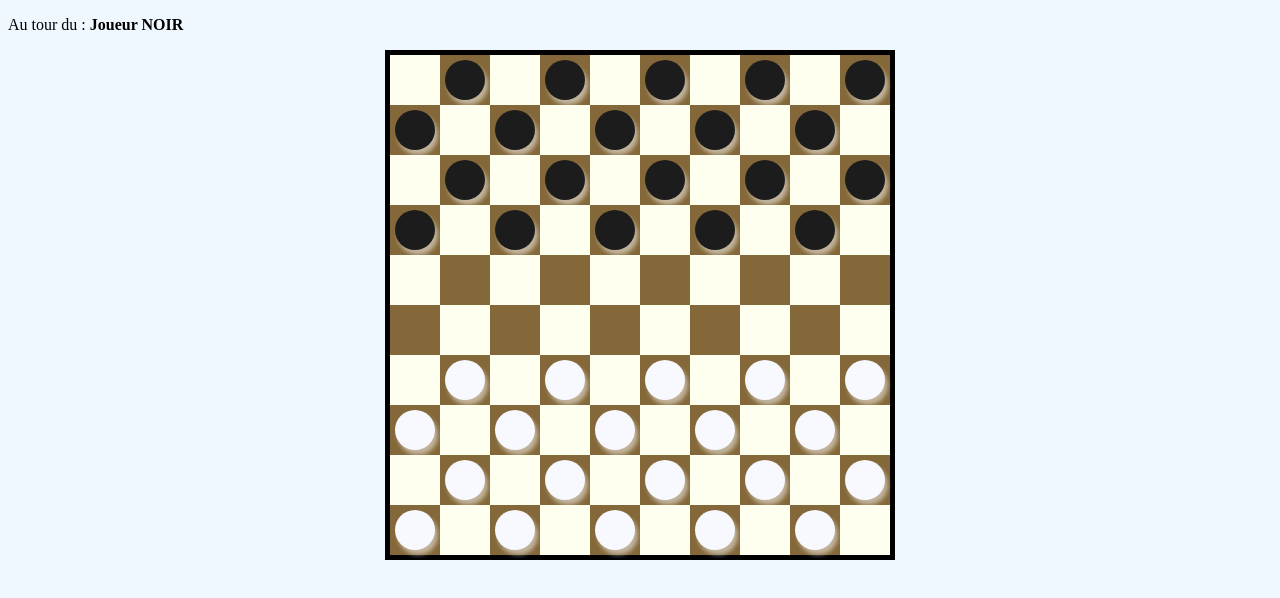
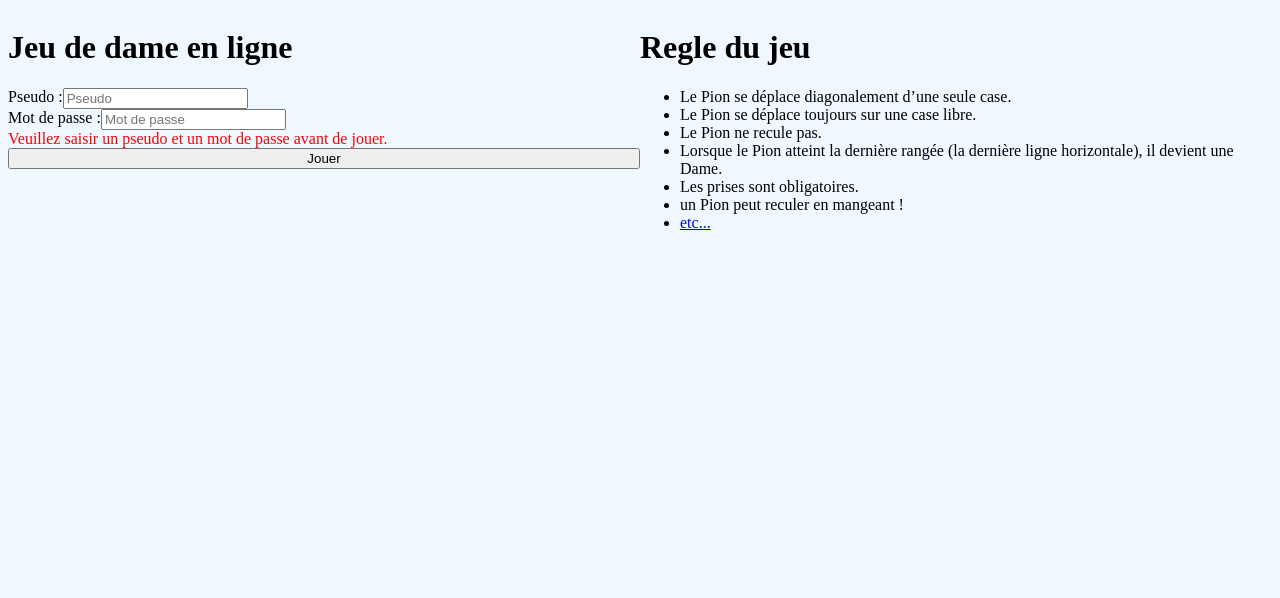
Before and after one commit to gueyemoo/Checkers, a website: page www/index.html in a window 1280 px wide. Both pictures are taken after a click on the button "Jouer". Drawn offline with nearby package versions, Linux system fonts and the light colour scheme.

```diff
--- a/www/game.js
+++ b/www/game.js
@@ -47,7 +47,6 @@
 
     let isNextJumpPossible = false;
     let endGame = false;
-
 
     //GAME LOGIQUE
     function Tile(row, col) { // Construit un constructeur de la map qui prend en parametre la row et la col
--- a/www/index.html
+++ b/www/index.html
@@ -15,11 +15,24 @@
           <h1>Jeu de dame en ligne</h1>
           <div class="formCase">
             <label for="pseudo"> Pseudo : </label>
-            <input type="text" placeholder="Pseudo" />
+            <input
+              type="text"
+              placeholder="Pseudo"
+              id="username"
+              required="true"
+            />
           </div>
           <div class="formCase">
             <label for="password"> Mot de passe : </label>
-            <input type="password" placeholder="Mot de passe" />
+            <input
+              type="password"
+              placeholder="Mot de passe"
+              id="password"
+              required="true"
+            />
+          </div>
+          <div id="NoCredential">
+            Veuillez saisir un pseudo et un mot de passe avant de jouer.
           </div>
           <button type="button" onclick="startGame()">Jouer</button>
         </div>
@@ -52,7 +65,7 @@
           Au tour du : <span id="currentPlayer"> <b>Joueur NOIR</b> </span>
         </p>
 
-        <p id="winnerInfo" style="display:none">
+        <p id="winnerInfo" style="display: none">
           Et le gagnant est : <span id="winnerPlayer"></span>
         </p>
       </div>
@@ -73,8 +86,37 @@
     <script src="game.js"></script>
     <script>
       function startGame() {
+        if (
+          document.getElementById("username").value == "" ||
+          document.getElementById("password").value == ""
+        ) {
+          $("#NoCredential").css("display", "inherit");
+        } else {
           $("#menu").css("display", "none");
+
+          // const ws = new WebSocket('ws://127.0.0.1:9898/');
+
+          //Recupere les valeurs en input de l'utilisateur
+          var login_input = document.getElementById("username").value;
+          var password_input = document.getElementById("password").value;
+
+          //Mets les valeurs récupéré dans un format json
+          var user_json = {
+            command: "form_login",
+            username: login_input,
+            password: password_input,
+            keepConnection: false,
+          };
+
+          //Transforme en objet Json
+          var msg_json = JSON.stringify(user_json);
+
+          // Envoie au serveur sous format json les valeurs saisie par l'utilisateur
+          // ws.send(msg_json);
+          console.log(msg_json);
+
           $("#gameContainer").css("display", "inherit");
+        }
       }
     </script>
   </body>
--- a/www/map.css
+++ b/www/map.css
@@ -72,3 +72,8 @@
     opacity: 1;
   }
 }
+
+#NoCredential{
+  display: none;
+  color: red;
+}
```
Lines whose indentation alone changed are shown as unchanged.
